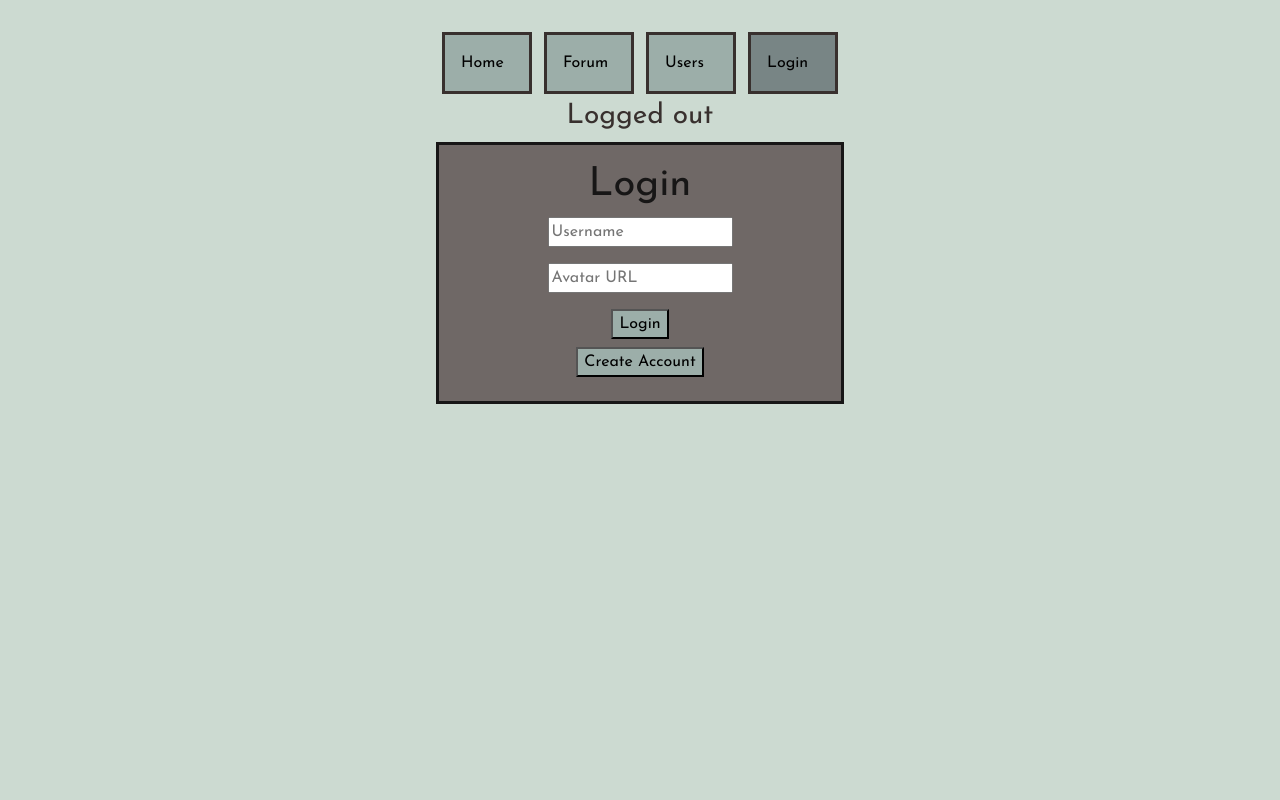
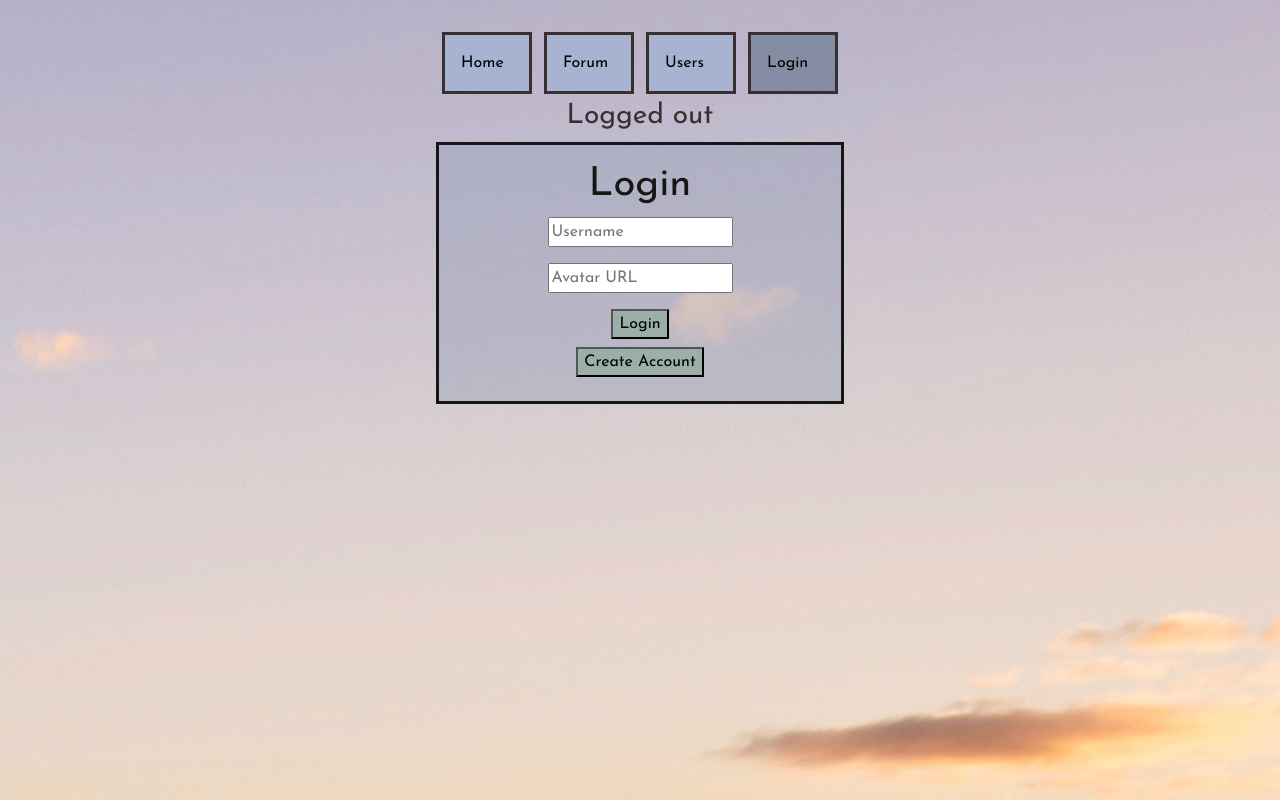
Before and after one commit to fusion407/chat-app-frontend, a React (Create React App) app: page /login in a window 1280 px wide. Built offline with nearby package versions, Linux system fonts and the light colour scheme; no server answers.

Commit message:
fix styles, added background image

```diff
--- a/src/App.css
+++ b/src/App.css
@@ -1,13 +1,20 @@
 @import url('https://fonts.googleapis.com/css?family=Josefin+Sans');
 
 body {
+
+  display: flex;
   background-color: #CCDAD1;
-  display: flex;
+  background-image: url(background.jpg);
+  background-position:top;
   font-family: 'Josefin Sans', cursive;
   align-items: center;
   text-align: center;
   justify-content: center;
   color: #38302E;
+
+ /* Center the image */
+  /* background-repeat: no-repeat; Do not repeat the image */
+  /* background-size: cover; Resize the background image to cover the entire container */
 }
 .App {
   display: flex;
@@ -29,7 +36,7 @@ body {
 
 .usersBox {
   display: flex;
-  background-color: #788585;
+  background-color:rgba(145, 155, 183, 0.4);
   padding-top: 1em;
   padding-right: 1em;
   text-align: center;
@@ -67,7 +74,7 @@ button.deleteButton {
 }
 .homeScreen {
   border-style: solid;
-  background-color: #788585;
+  background-color:rgba(145, 155, 183, 0.4);
   padding: 1em 1em 1em 1em;
 }
 .loginScreen {
@@ -75,7 +82,7 @@ button.deleteButton {
   padding-bottom: 1em;
   padding-top: 1em;
   color : #171616;
-  background-color:#6F6866;
+  background-color:rgba(145, 155, 183, 0.4);
 }
 .loginForm {
   margin-bottom : 1em;
--- a/src/components/Chat.js
+++ b/src/components/Chat.js
@@ -70,8 +70,8 @@ function Chat({isLoggedIn, loggedInUser, messages, setMessages}) {
     return (
         <div className="chatPage">
             <div className="chatBox">
-                    <Card style={{ background: "#9CAEA9", width: '25rem' }}>
-                        <ListGroup style={{background: "#6F6866", width: 'auto'}}variant="flush">
+                    <Card style={{ background: "rgba(200, 155, 183, 0.4)", width: '25rem' }}>
+                        <ListGroup style={{background: "rgba(145, 155, 183, 0.2)", width: 'auto'}}variant="flush">
                             <MessageList
                                 messages={messages}
                                 deleteComment={deleteComment}
--- a/src/components/Message.js
+++ b/src/components/Message.js
@@ -10,7 +10,7 @@ function Message ({id, name, comment, avatarURL, deleteComment}) {
                 <img className="avatarImage" src={avatarURL ? avatarURL : defaultProfile} alt="avatarImage"></img>
             </div>
             <div>
-                <ListGroup.Item style={{background: "#9CAEA9"}}>{name ? name : "Anonymous"}:</ListGroup.Item>
+                <ListGroup.Item style={{background: "rgba(168, 179, 209, 0.4)"}}>{name ? name : "Anonymous"}:</ListGroup.Item>
                 <ListGroup.Item>{comment}</ListGroup.Item>
             </div>
                 <button className="deleteButton" onClick={() => deleteComment(id)} >Delete</button>
--- a/src/components/NavBar.js
+++ b/src/components/NavBar.js
@@ -12,7 +12,7 @@ const linkStyles = {
     borderColor: "#38302E",
     padding: "1em",
     margin: "2em 6px 6px",
-    background: "#9CAEA9",
+    background: "#a8b3d1",
     textDecoration: "none",
     color: "black",
   };
@@ -29,7 +29,7 @@ function NavBar(props) {
           exact
           style={linkStyles}
           activeStyle={{
-            background: "#788585",
+            background: "#858da5",
           }}
         >
           Home
@@ -41,7 +41,7 @@ function NavBar(props) {
           exact
           style={linkStyles}
           activeStyle={{
-            background: "#788585",
+            background: "#858da5",
           }}
         >
           Forum
@@ -53,7 +53,7 @@ function NavBar(props) {
           exact
           style={linkStyles}
           activeStyle={{
-            background: "#788585",
+            background: "#858da5",
           }}
         >
           Users
@@ -65,7 +65,7 @@ function NavBar(props) {
           exact
           style={linkStyles}
           activeStyle={{
-            background: "#788585",
+            background: "#858da5",
           }}
         >
           Login
```
Also changed, not shown: src/background.jpg (added), 1 other file (tests, documents, lock files or other folders).
